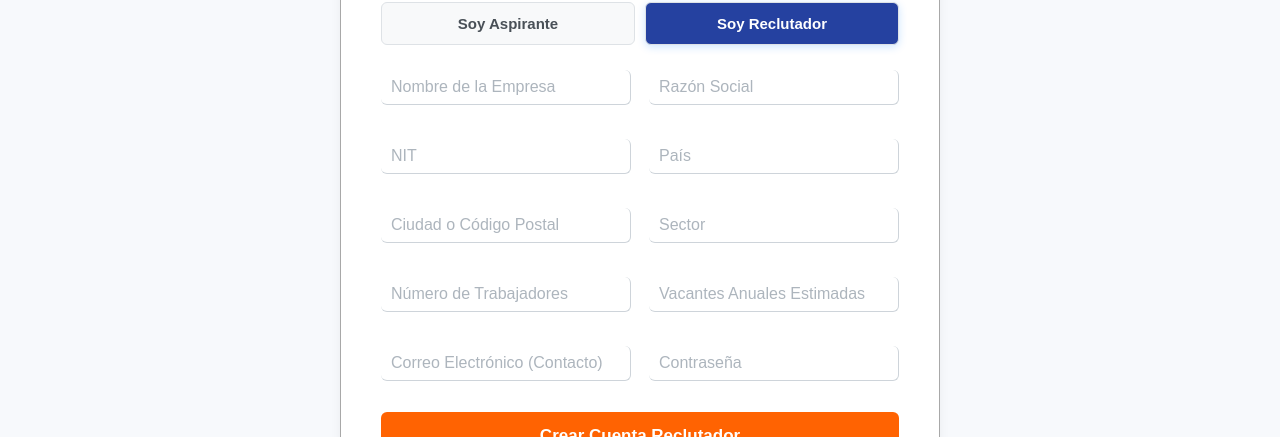
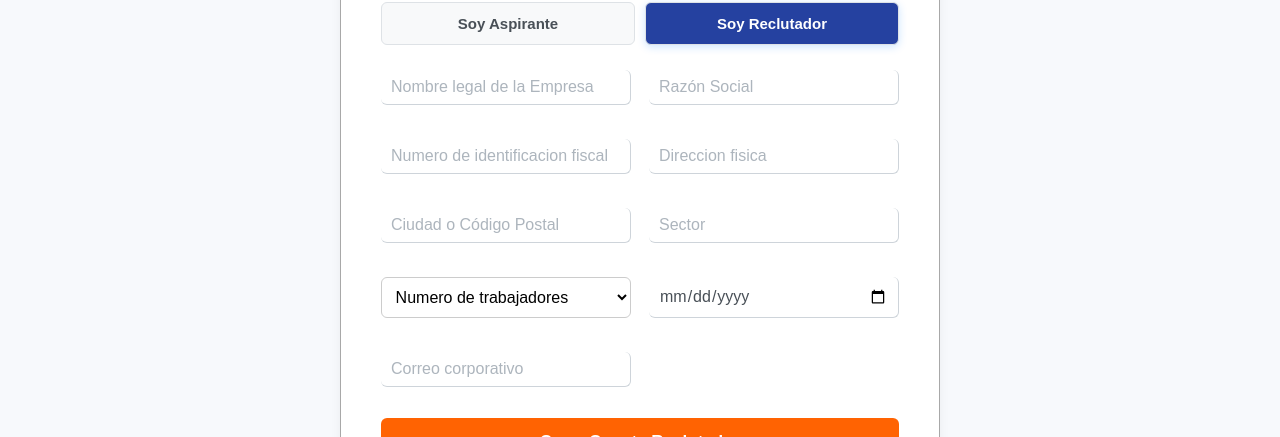
Before and after one commit to juangomlin/WORKABLE_1, a React (Vite) app: page /Signup in a window 1280 px wide. Both pictures are taken after a click on the button "Soy Reclutador". Shown: the part 295-732 px from the top of the page. Built offline with nearby package versions, Linux system fonts and the light colour scheme.

Commit message:
Nuevos cambios

```diff
--- a/src/components/SignUpPage/SignUpPage.css
+++ b/src/components/SignUpPage/SignUpPage.css
@@ -69,6 +69,7 @@
   gap: 18px;
 }
 
+.workers,
 .input-signup {
   width: 100%;
   padding: 8px 10px;
--- a/src/components/SignUpPage/SignUpPage.jsx
+++ b/src/components/SignUpPage/SignUpPage.jsx
@@ -89,16 +89,20 @@ const SignUpPage = () => {
             {userType === 'reclutador' && (
               <>
                 <div className='form-reclutador-fields'>
-                  <input type='text' name='companyName' placeholder='Nombre de la Empresa' required className='input-signup' />
+                  <input type='text' name='companyName' placeholder='Nombre legal de la Empresa' required className='input-signup' />
                   <input type='text' name='legalName' placeholder='Razón Social' required className='input-signup' />
-                  <input type='text' name='nit' placeholder='NIT' required className='input-signup' />
-                  <input type='text' name='country' placeholder='País' required className='input-signup' />
+                  <input type='text' name='nit' placeholder='Numero de identificacion fiscal' required className='input-signup' />
+                  <input type='text' name='country' placeholder='Direccion fisica' required className='input-signup' />
                   <input type='text' name='cityOrZip' placeholder='Ciudad o Código Postal' required className='input-signup' />
                   <input type='text' name='sector' placeholder='Sector' required className='input-signup' />
-                  <input type='number' name='numWorkers' placeholder='Número de Trabajadores' required className='input-signup' />
-                  <input type='number' name='annualVacancies' placeholder='Vacantes Anuales Estimadas' required className='input-signup' />
-                  <input type='email' name='email' placeholder='Correo Electrónico (Contacto)' required className='input-signup' />
-                  <input type='password' name='password' placeholder='Contraseña' required className='input-signup' />
+                  <select name="workers" id="">
+                    <option value=''>Numero de trabajadores</option>
+                    <option value="pequeña">Entre 10 y 49 empleados</option>
+                    <option value="mediana">Entre 50 a 249 empleados</option>
+                    <option value="grande">Entre 250 y 500 o mas empleados</option>
+                  </select>
+                  <input type='date' name='dateCreate' placeholder='Fecha creacion' required className='input-signup' />
+                  <input type='email' name='email' placeholder='Correo corporativo' required className='input-signup' />
                 </div>
                 <button type='submit' className='button-submit'>Crear Cuenta Reclutador</button>
               </>
```
